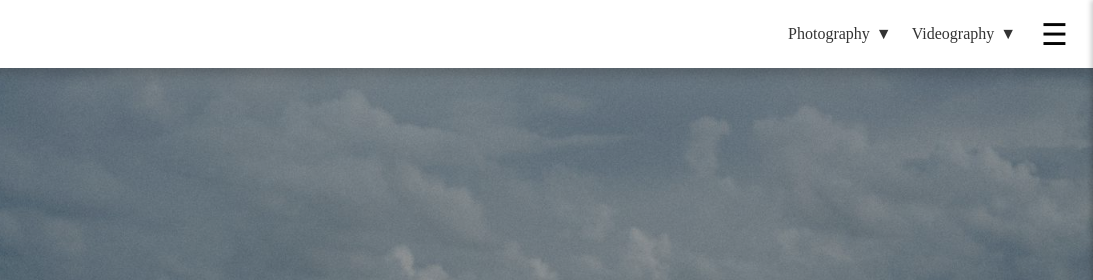
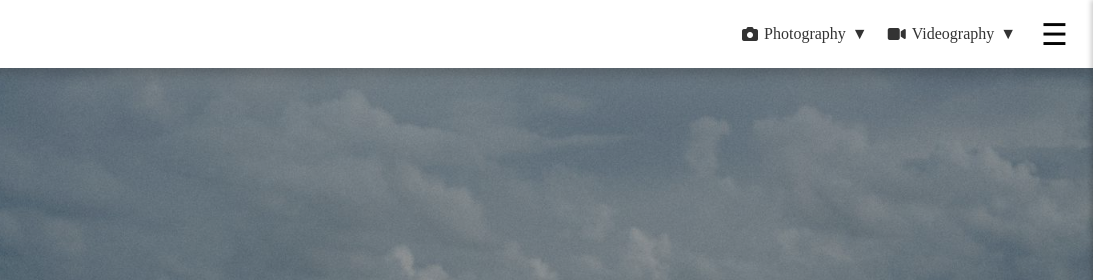
Before and after one commit to KIYJAGO/Web-Design-Project, a website: page index.html in a window 1280 px wide. Shown: the top 280 px of the page, 187-1280 px from the left. Drawn offline with Linux system fonts and the light colour scheme.

Commit message:
Add files via upload

```diff
--- a/index.html
+++ b/index.html
@@ -22,28 +22,23 @@
   <div class="menu-container">
   <div class="dropdown">
     <button class="dropdown-toggle" onclick="toggleDropdown('photoDropdown', this)">
-          Photography <span class="arrow">▼</span>
+      <i class="fa-solid fa-camera"></i> Photography <span class="arrow">▼</span>
     </button>
     <div id="photoDropdown" class="dropdown-content">
       <a href="Prewedding.html">Pre Wedding</a>
       <a href="wedding.html">Wedding</a>
-          <!-- <a href="#">Product</a>
-          <a href="#">Food</a> -->
     </div>
   </div>
 
   <div class="dropdown">
     <button class="dropdown-toggle" onclick="toggleDropdown('videoDropdown', this)">
-          Videography <span class="arrow">▼</span>
+      <i class="fa-solid fa-video"></i> Videography <span class="arrow">▼</span>
     </button>
     <div id="videoDropdown" class="dropdown-content">
       <a href="wedding2.html">Wedding</a>
-          <!-- <a href="#">Commercial</a>
-          <a href="#">Event</a> -->
     </div>
   </div>
   </div>
-
       <div id="hamburgerButton" class="hamburger" onclick="toggleMenu()">☰</div>
     </div>
   </nav>
```
Lines whose indentation alone changed are shown as unchanged.
